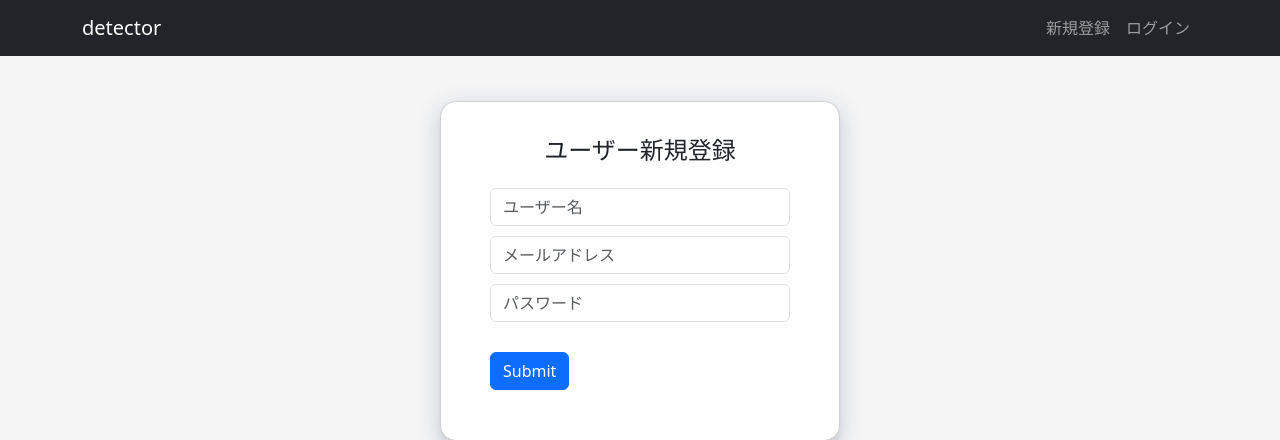
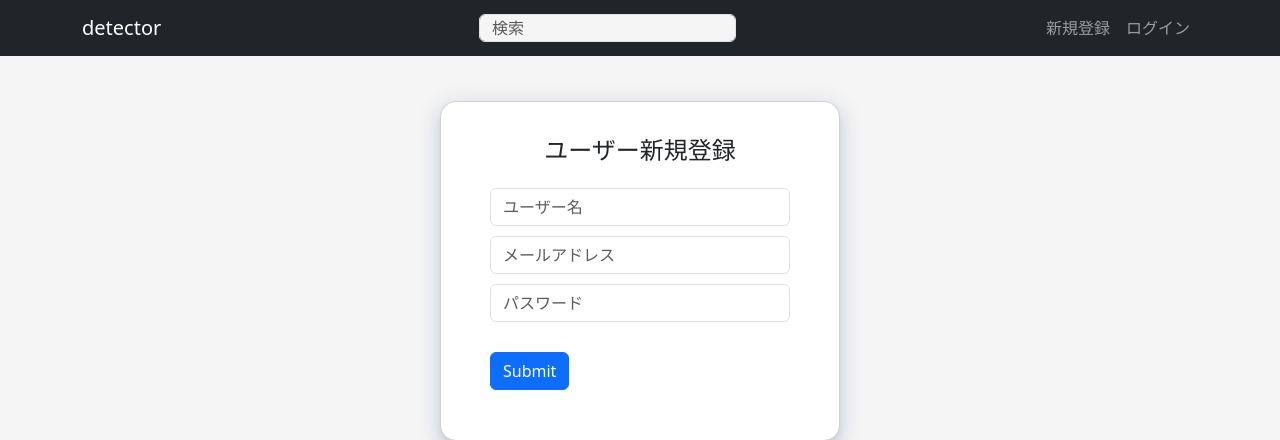
Before and after one commit to hijiki-my-dev/First-Flask-2023-08, a Flask app: template apps/auth/templates/auth/signup.html in a window 1280 px wide. Shown: the top 440 px of the page. Run offline with Flask 3, Linux system fonts and the light colour scheme; the template is opened without the code that fills it, so the values that code supplies are empty, except form fields; form fields are guessed from the names that the template uses.

Commit message:
検索をグローバルメニューに表示

```diff
--- a/apps/detector/templates/detector/base.html
+++ b/apps/detector/templates/detector/base.html
@@ -14,6 +14,22 @@
     <nav class="navbar navbar-expand-lg navbar-dark bg-dark">
         <div class="container">
             <a class="navbar-brand" href="{{ url_for('detector.index') }}">detector</a>
+            <!--画像検索フォームを追加-->
+            {% if url_for(request.endpoint) == url_for('detector.index') or url_for(request.endpoint) ==
+            url_for('detector.search') %}
+            <div class="btn-group">
+                <form action="{{ url_for('detector.search') }}" method="GET" name="dtSearchForm">
+                    {% if request.args.get("search") %}
+                    <input type="search" id="dt-search" class="form-control col-md-12 dt-search" placeholder="検索"
+                        name="search" value="{{ request.args.get('search') }}">
+                    {% else %}
+                    <input type="search" id="dt-search" class="form-control col-md-12 dt-search" placeholder="検索"
+                        name="search">
+                    {% endif %}
+                </form>
+            </div>
+            {% endif %}
+
             <ul class="navbar-nav">
                 {% if current_user.is_authenticated %}
                 <li class="nav-item">
```
